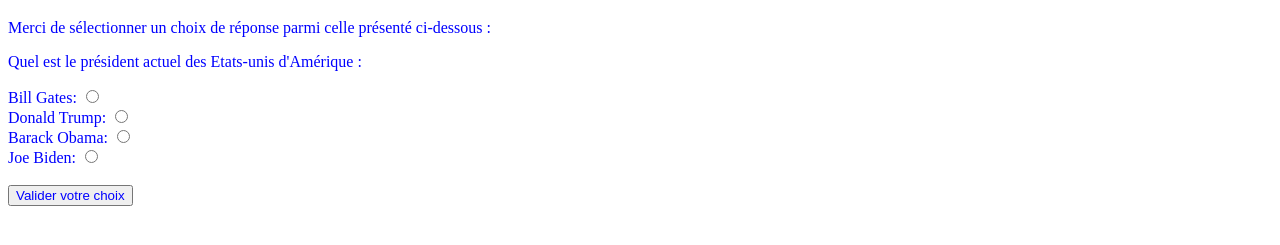
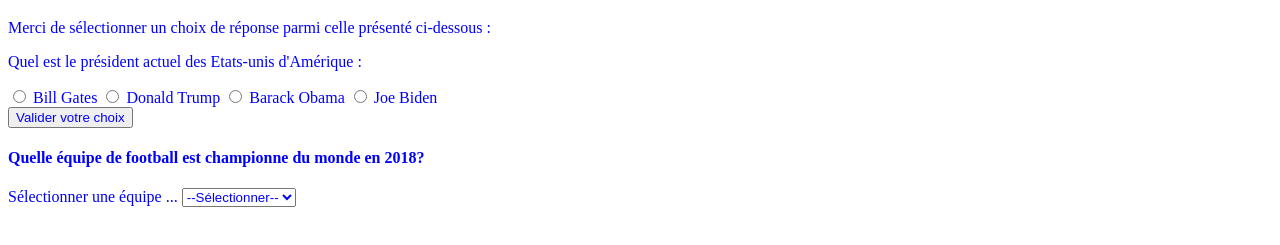
Before and after one commit to hani78120/cypress-laposte, a website: page index.html in a window 1280 px wide. Shown: the part 67-312 px from the top of the page. Drawn offline with Linux system fonts and the light colour scheme.

Commit message:
kata1cypress

```diff
--- a/index.html
+++ b/index.html
@@ -13,17 +13,35 @@
       Merci de sélectionner un choix de réponse parmi celle présenté ci-dessous
       :
     </p>
-    <p>Quel est le président actuel des Etats-unis d'Amérique :</p>
+    <p data-cy="Q1">Quel est le président actuel des Etats-unis d'Amérique :</p>
     <p>
-      Bill Gates:
-      <input type="radio" name="president" value="Bill Gates" data-cy="test1"/><br />
-      Donald Trump:
-      <input type="radio" name="president" value="Donald Trump" data-cy="test2"/><br />
-      Barack Obama:
-      <input type="radio" name="president" value="Barack Obama" data-cy="test3"/><br />
-      Joe Biden: <input type="radio" name="president" value="Joe Biden" data-cy="test4"/></br><br/>
+      <input type="radio" name="president" value="Bill Gates" data-cy="test1"/>
+      <label data-cy="test1bis" for="Bill Gates">Bill Gates</label>
+      <input type="radio" name="president" value="Donald Trump" data-cy="test2"/>
+      <label data-cy="test2bis" for="Donald Trump">Donald Trump</label>
+      <input type="radio" name="president" value="Barack Obama" data-cy="test3">
+      <label data-cy="test3bis"for="Barack Obama">Barack Obama</label>
+     <input type="radio" name="president" value="Joe Biden" data-cy="test4"/>
+      <label data-cy="test4bis" for="Joe Biden">Joe Biden</label><br>
+      <button data-cy="bouton valider" type="submit" onclick="presidentSubmit()">Valider votre choix</button>
+    </p> <div id="resultat"></div>
+    <div class="Q3">
+      <h4 class="TitreQ3" data-cy="Q2">
+        Quelle équipe de football est championne du monde en 2018?
+      </h2>
+      <div class="QR3"></div>
+      <label for="pet-select">Sélectionner une équipe ...</label>
 
-      <button type="submit" onclick="presidentSubmit()">Valider votre choix</button>
-    </p> <div id="resultat"></div>
+      <select name="pets" id="pet-select">
+        <option value="">--Sélectionner--</option>
+        <option value="france">France</option>
+        <option value="algerie">Algerie</option>
+        <option value="espagne">Espagne</option>
+        <option value="allemagne">Allemagne</option>
+        <option value="bresil">Bresil</option>
+      </select>
+      <br />
+      <p id="repo3"></p>
+    </div>
   </body>
 </html>
--- a/package.json
+++ b/package.json
@@ -8,5 +8,8 @@
   "author": "",
   "license": "ISC",
   "keywords": [],
-  "description": ""
+  "description": "",
+  "devDependencies": {
+    "@faker-js/faker": "^6.2.0"
+  }
 }
```
Also changed, not shown: cypress/integration/KATA01.spec.js (+18 -0 lines), cypress/integration/demoqa.spec.js (+10 -1 lines), 1 other file.
